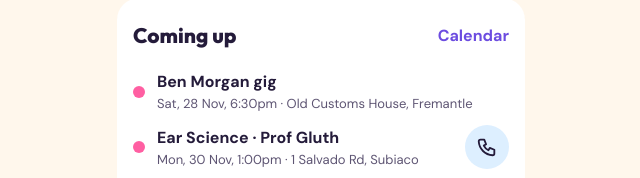
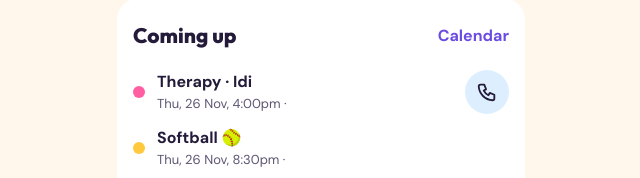
Before and after one commit to georgiagharris95-cmd/MyLife, a plain HTML site: page index.html in a window 1280 px wide. Shown: the part 2200-2378 px from the top of the page, without its empty margins (319-959 px from the left). Drawn offline with Linux system fonts and the light colour scheme.

Commit message:
Thu 26 Nov events
Co-Authored-By: Claude Opus 5.5 <noreply@anthropic.com>
Claude-Session: https://claude.ai/code/session_01TLk7Bi672ZK7eJFd5GLKUJ

```diff
--- a/index.html
+++ b/index.html
@@ -85,6 +85,8 @@ const rrBlock=d=>{const s=addD(d,7-rpos(d));return [s,addD(s,7)]};
 const travel=d=>diff(ANCHOR,d)>=0&&(rpos(d)===0||rpos(d)===7)&&!onBreak(d);
 // Events
 /*EV-START*/const EV=[
+{d:D(2026,11,26),t:'4:00pm',n:'Therapy · Idi',w:'',c:'var(--pink)',tel:'0410 680 642'},
+{d:D(2026,11,26),t:'8:30pm',n:'Softball 🥎',w:'',c:'var(--sun)'},
 {d:D(2026,11,28),t:'6:30pm',n:'Ben Morgan gig',w:'Old Customs House, Fremantle',c:'var(--pink)'},
 {d:D(2026,11,30),t:'1:00pm',n:'Ear Science · Prof Gluth',w:'1 Salvado Rd, Subiaco',c:'var(--pink)',tel:'08 6166 3767',pending:'ear'},
 {d:D(2026,12,15),t:'',n:'BSBTWK502 + BSBPMG532 Assess 1 due',w:'Done, just upload',c:'var(--violet)'},
```
